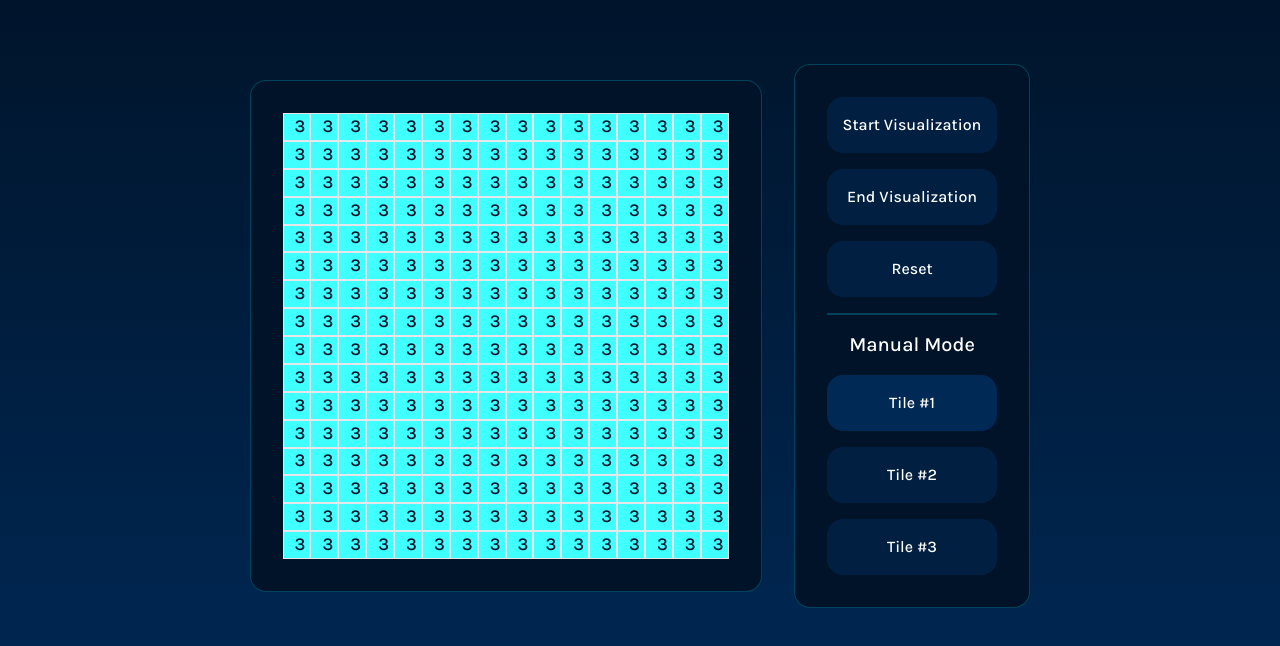
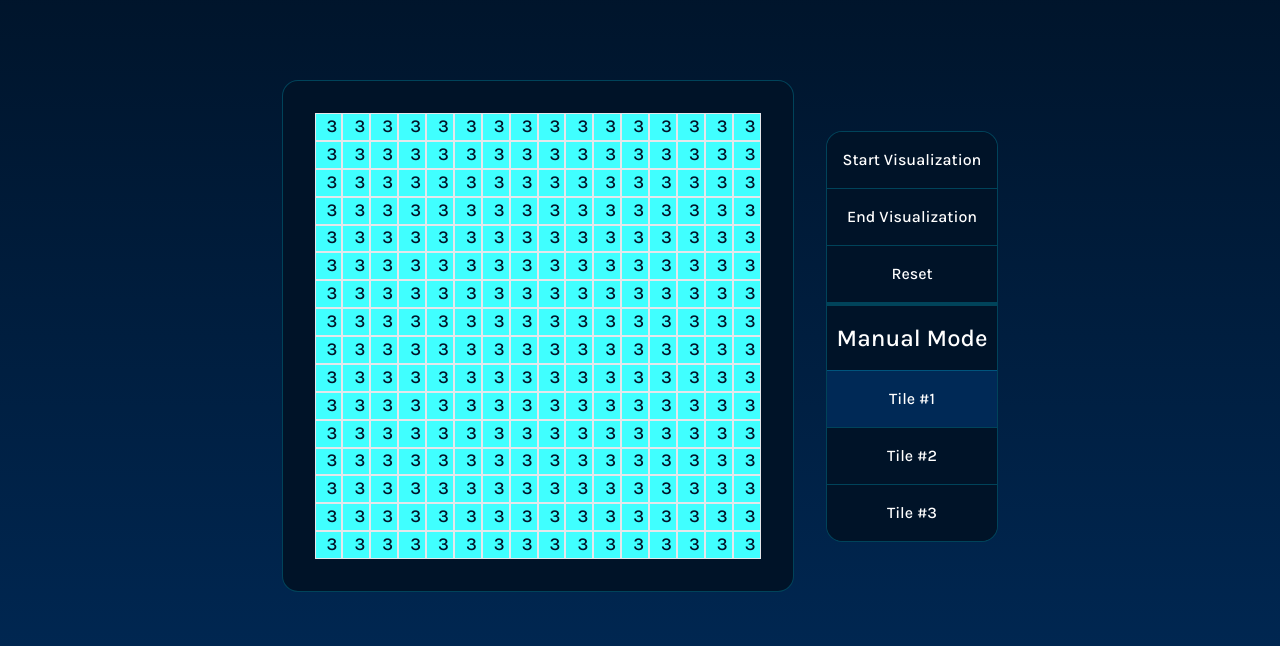
Before and after one commit to JordanRoberts-1/wave-function-collapse, a React (Vite) app: page / in a window 1280 px wide. Shown: the part 1664-2310 px from the top of the page. Built offline with nearby package versions, Linux system fonts and the light colour scheme.

Commit message:
Visual change to the visualizer toolbox

```diff
--- a/src/Components/Visualizer.jsx
+++ b/src/Components/Visualizer.jsx
@@ -173,27 +173,27 @@ const Visualizer = ({ tiles }) => {
           })}
         </div>
       </div>
-      <div className="bg-darkest p-8 rounded-2xl border border-coloredtext/25 flex flex-col gap-4">
+      <div className="bg-darkest rounded-2xl border border-coloredtext/25 flex flex-col">
         <button
-          className="bg-dark p-4 rounded-2xl border-coloredtext/25 hover:bg-light font-sans"
+          className="bg-darkest p-4 rounded-t-2xl border-coloredtext/25 hover:bg-light font-sans"
           onClick={handleStartVisualization}
         >
           Start Visualization
         </button>
         <button
-          className="bg-dark p-4 rounded-2xl border-coloredtext/25 hover:bg-light font-sans"
+          className="bg-darkest p-4 border-t border-coloredtext/25 hover:bg-light font-sans"
           onClick={handleStopVisualization}
         >
           End Visualization
         </button>
         <button
-          className="bg-dark p-4 rounded-2xl border-coloredtext/25 hover:bg-light font-sans"
+          className="bg-darkest p-4 border-t border-coloredtext/25 hover:bg-light font-sans"
           onClick={handleReset}
         >
           Reset
         </button>
-        <span className="w-full h-0 border-b-2 border-coloredtext/25"></span>
-        <h1 className="font-sans text-xl text-white text-center">
+        <span className="w-full h-0 border-b-4 border-coloredtext/25 mb-4"></span>
+        <h1 className="font-sans text-2xl text-white text-center mb-4">
           Manual Mode
         </h1>
         {tiles?.map((tileData, index) => {
@@ -203,9 +203,9 @@ const Visualizer = ({ tiles }) => {
           return (
             <button
               key={index}
-              className={`bg-dark p-4 rounded-2xl border-coloredtext/25 hover:bg-light font-sans ${
+              className={`bg-darkest p-4 border-t border-coloredtext/25 hover:bg-light font-sans ${
                 tileSelection == index ? "bg-light" : ""
-              }`}
+              } ${index == tiles.length - 1 ? "rounded-b-2xl" : ""}`}
               onClick={() => handleTileSelection(index)}
             >
               Tile {`#${index}`}
```
